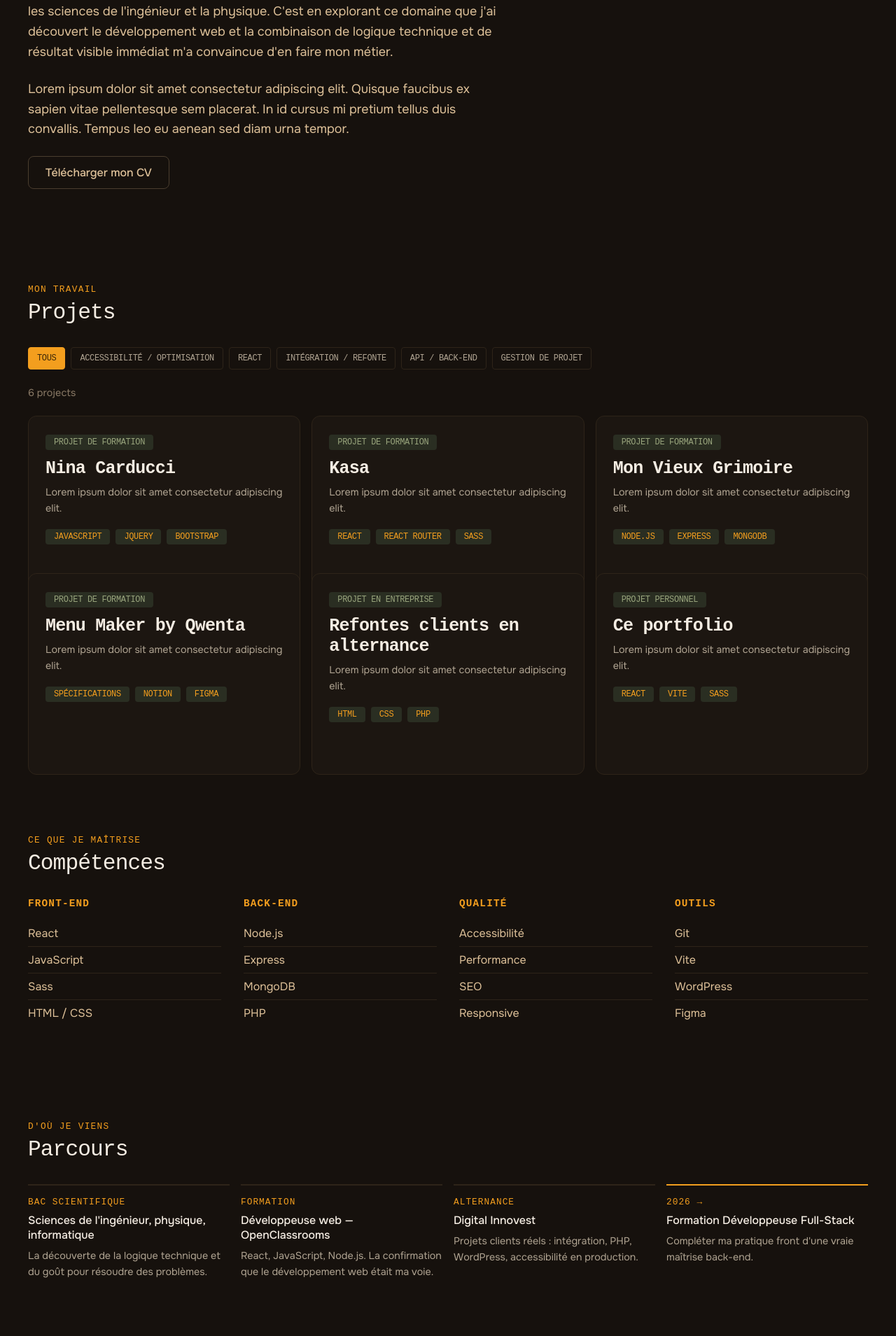
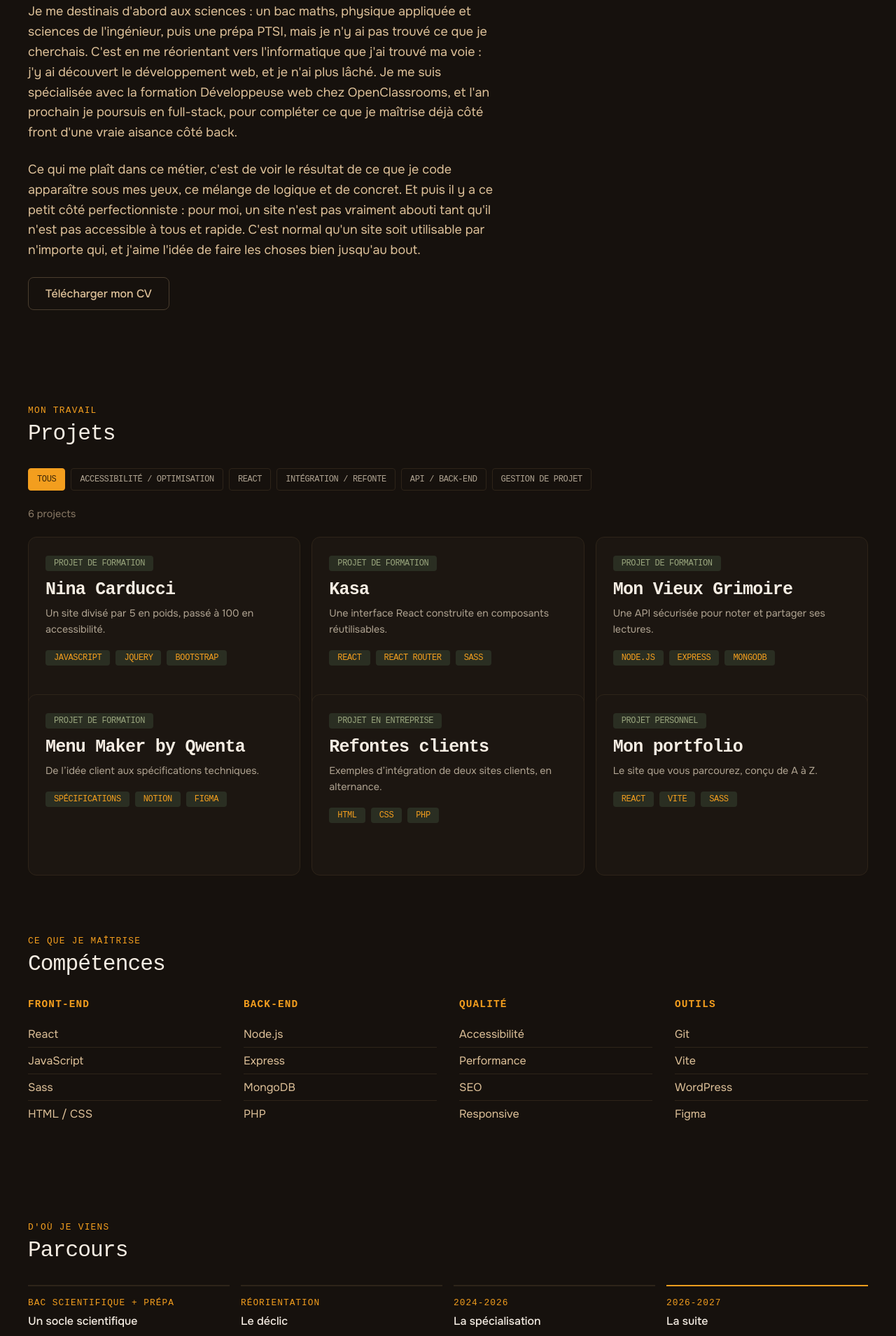
Before and after one commit to Floane/Portfolio, a React app: page /#projets in a window 1280 px wide. Shown: the part 690-2599 px from the top of the page at 70% size. Built offline with nearby package versions, Linux system fonts and the light colour scheme; the HTML template or start-up script is replaced by a standard one; a web font is replaced by a local one.

Commit message:
refactor: amélioration du contenu textuel et remplacement des textes lorem ipsum

```diff
--- a/src/data/projects.js
+++ b/src/data/projects.js
@@ -19,7 +19,7 @@ export const projects = [
     type: 'academique',
     featured: true,
     title: 'Nina Carducci',
-    tagline: 'Lorem ipsum dolor sit amet consectetur adipiscing elit.',
+    tagline: 'Un site divisé par 5 en poids, passé à 100 en accessibilité.',
     year: 2025,
     role: 'Optimisation d’un site existant',
     domains: ['accessibility'],
@@ -62,7 +62,7 @@ export const projects = [
     type: 'academique',
     featured: false,
     title: 'Kasa',
-    tagline: 'Lorem ipsum dolor sit amet consectetur adipiscing elit.',
+    tagline: 'Une interface React construite en composants réutilisables.',
     year: 2026,
     role: 'Développement front-end',
     domains: ['react', 'accessibility'],
@@ -94,7 +94,7 @@ export const projects = [
     type: 'academique',
     featured: false,
     title: 'Mon Vieux Grimoire',
-    tagline: 'Lorem ipsum dolor sit amet consectetur adipiscing elit.',
+    tagline: 'Une API sécurisée pour noter et partager ses lectures.',
     year: 2026,
     role: 'Développement back-end',
     domains: ['backend'],
@@ -128,7 +128,7 @@ export const projects = [
     type: 'academique',
     featured: false,
     title: 'Menu Maker by Qwenta',
-    tagline: 'Lorem ipsum dolor sit amet consectetur adipiscing elit.',
+    tagline: 'De l’idée client aux spécifications techniques.',
     year: 2026,
     role: 'Spécifications et gestion de projet',
     domains: ['project-management'],
@@ -159,8 +159,8 @@ export const projects = [
     slug: 'refontes-clients',
     type: 'professionnel',
     featured: false,
-    title: 'Refontes clients en alternance',
-    tagline: 'Lorem ipsum dolor sit amet consectetur adipiscing elit.',
+    title: 'Refontes clients',
+    tagline: 'Exemples d’intégration de deux sites clients, en alternance.',
     year: 2026,
     role: 'Intégration, responsive et accessibilité',
     domains: ['integration', 'accessibility'],
@@ -193,11 +193,11 @@ export const projects = [
 
   {
     id: 6,
-    slug: 'ce-portfolio',
+    slug: 'mon-portfolio',
     type: 'personnel',
     featured: false,
-    title: 'Ce portfolio',
-    tagline: 'Lorem ipsum dolor sit amet consectetur adipiscing elit.',
+    title: 'Mon portfolio',
+    tagline: 'Le site que vous parcourez, conçu de A à Z.',
     year: 2026,
     role: 'Conception et développement',
     domains: ['react', 'accessibility', 'project-management'],
--- a/src/sections/About/About.jsx
+++ b/src/sections/About/About.jsx
@@ -9,14 +9,14 @@ function About() {
 
             <div className={styles.content}>
                 <p className={styles.text}>
-                    Après un bac scientifique, je me suis orientée vers l'informatique en
-                    passant par les sciences de l'ingénieur et la physique. C'est en
-                    explorant ce domaine que j'ai découvert le développement web et la
-                    combinaison de logique technique et de résultat visible immédiat m'a
-                    convaincue d'en faire mon métier.
+                    Je me destinais d'abord aux sciences : un bac maths, physique appliquée et sciences de l'ingénieur, puis une prépa PTSI, mais je n'y ai pas trouvé ce que je cherchais.
+                    C'est en me réorientant vers l'informatique que j'ai trouvé ma voie : j'y ai découvert le développement web, et je n'ai plus lâché.
+                    Je me suis spécialisée avec la formation Développeuse web chez OpenClassrooms, et l'an prochain je poursuis en full-stack, pour compléter ce que je maîtrise déjà côté front d'une vraie aisance côté back.
                 </p>
                 <p className={styles.text}>
-                    Lorem ipsum dolor sit amet consectetur adipiscing elit. Quisque faucibus ex sapien vitae pellentesque sem placerat. In id cursus mi pretium tellus duis convallis. Tempus leo eu aenean sed diam urna tempor.
+                    Ce qui me plaît dans ce métier, c'est de voir le résultat de ce que je code apparaître sous mes yeux, ce mélange de logique et de concret.
+                    Et puis il y a ce petit côté perfectionniste : pour moi, un site n'est pas vraiment abouti tant qu'il n'est pas accessible à tous et rapide.
+                    C'est normal qu'un site soit utilisable par n'importe qui, et j'aime l'idée de faire les choses bien jusqu'au bout.
                 </p>
 
                 <a href="#" download>
--- a/src/sections/Contact/Contact.jsx
+++ b/src/sections/Contact/Contact.jsx
@@ -5,7 +5,7 @@ import styles from './Contact.module.scss';
 
 function Contact() {
     const [formData, setFormData] = useState({ name: '', email: '', message: '' });
-    const [status, setStatus] = useState('idle'); // idle | sending | success | error
+    const [status, setStatus] = useState('idle');
     const [errors, setErrors] = useState({});
 
     function handleChange(e) {
@@ -38,7 +38,7 @@ function Contact() {
 
     return (
         <section className={styles.contact} id="contact">
-            <SectionTitle label="Travaillons ensemble">Contact</SectionTitle>
+            <SectionTitle label="Dites-moi bonjour">Contact</SectionTitle>
 
             <form className={styles.form} onSubmit={handleSubmit} noValidate>
                 <div className={styles.field}>
--- a/src/sections/Hero/Hero.jsx
+++ b/src/sections/Hero/Hero.jsx
@@ -14,7 +14,7 @@ function Hero() {
         </h1>
 
         <p className={styles.tagline}>
-            Lorem ipsum dolor sit amet consectetur adipiscing elit. Dolor sit amet consectetur adipiscing elit quisque faucibus.
+            Passionnée par le développement web et un peu perfectionniste : pour moi, un site n'est pas vraiment fini tant qu'il n'est pas accessible à tous et rapide.
         </p>
 
         <div className={styles.actions}>
--- a/src/sections/Journey/Journey.jsx
+++ b/src/sections/Journey/Journey.jsx
@@ -3,24 +3,24 @@ import styles from './Journey.module.scss';
 
 const STEPS = [
     {
-        period: 'Bac scientifique',
-        title: 'Sciences de l\'ingénieur, physique, informatique',
-        description: 'La découverte de la logique technique et du goût pour résoudre des problèmes.',
+        period: 'Bac scientifique + prépa',
+        title: 'Un socle scientifique',
+        description: 'Bac maths, physique et SI, puis prépa PTSI. J\'y ai appris la rigueur et la logique.',
     },
     {
-        period: 'Formation',
-        title: 'Développeuse web — OpenClassrooms',
-        description: 'React, JavaScript, Node.js. La confirmation que le développement web était ma voie.',
+        period: 'Réorientation',
+        title: 'Le déclic',
+        description: 'En passant à l\'informatique, j\'ai découvert le développement web. Je n\'ai plus lâché.',
     },
     {
-        period: 'Alternance',
-        title: 'Digital Innovest',
-        description: 'Projets clients réels : intégration, PHP, WordPress, accessibilité en production.',
+        period: '2024-2026',
+        title: 'La spécialisation',
+        description: 'Formation Développeuse web chez OpenClassrooms, en alternance chez Digital Innovest.',
     },
     {
-        period: '2026 →',
-        title: 'Formation Développeuse Full-Stack',
-        description: 'Compléter ma pratique front d\'une vraie maîtrise back-end.',
+        period: '2026-2027',
+        title: 'La suite',
+        description: 'Développeuse full-stack, pour compléter le front par le back.',
         current: true,
     },
 ];
--- a/src/sections/Watch/Watch.jsx
+++ b/src/sections/Watch/Watch.jsx
@@ -5,13 +5,13 @@ const WATCH_AREAS = [
     {
         title: 'Les technologies de mes projets',
         description:
-        'React, l\'écosystème JavaScript, les outils de build. Je suis les notes de version et les blogs officiels pour rester à jour sur ce que j\'utilise au quotidien.',
+        'J\'essaie de rester à jour sur les outils que j\'utilise vraiment : React, JavaScript, tout mon environnement de travail. Pour rester à jour, je suis les blogs officiels et les nouveautés. Je garde également un oeil du côté de l\'IA, qui change rapidement notre façon de travailler.',
         sources: ['Blogs officiels', 'Notes de version GitHub'],
     },
     {
         title: 'Les fondamentaux du métier',
         description:
-        'Accessibilité et sécurité, deux sujets qui évoluent et qui structurent ma façon de travailler. Une veille de fond, pas seulement technique.',
+        'L\'accessibilité et la sécurité, ce sont les deux sujets qui me tiennent également à cœur. Plus je creuse, plus j\'ai envie de bien faire. Je m\'intéresse également au design, je ne suis pas très douée pour ça, je l\'avoue. Mais comprendre ce qui rend une interface agréable m\'aide à mieux construire les miennes.',
         sources: ['WebAIM', 'OWASP'],
     },
 ];
@@ -20,6 +20,7 @@ function Watch() {
     return (
         <section className={styles.watch} id="veille">
             <SectionTitle label="Ce que je surveille">Veille</SectionTitle>
+            <p className={styles.description}>J'aime apprendre, tout simplement. Le développement bouge vite, et c'est une des choses qui me plaît : il y a toujours quelque chose de nouveau à découvrir.</p>
 
             <div className={styles.grid}>
                 {WATCH_AREAS.map((area) => (
```
